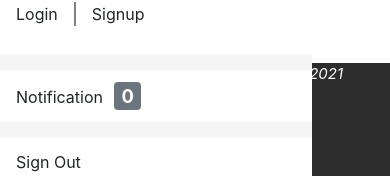
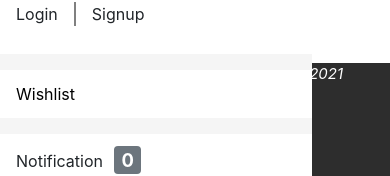
Before and after one commit to tundealabi/dealpot-nextjs, a Next.js app: page / in a window 390 px wide. Both pictures are taken after a click on the icon 19 px from the left and 34 px from the top of the page. Shown: the part 614-790 px from the top of the page. Built offline with nearby package versions, Linux system fonts and the light colour scheme; no server answers.

Commit message:
add wishlist link for side navbar-complete project v2.1

```diff
--- a/components/SideNav.jsx
+++ b/components/SideNav.jsx
@@ -76,6 +76,11 @@ const SideNav = ({displayFormContent,handleModal,showSideNav,handleSideNav,user,
                 <p onClick={()=>handleModalToggle("login")}>Login</p>
                 <p onClick={()=>handleModalToggle("signup")}>Signup</p>
             </div>
+            <div className={style.wishlist}>
+                  <Link href="/customer/wishlist">
+                    <a>Wishlist</a>
+                  </Link>
+            </div>
             <div className={style.notification} onClick={handleNotification}>
                 Notification
                 <span className={`badge ${unreadNotification ? "bg-danger" : "bg-secondary"}`}>{unreadNotification}</span>
--- a/styles/Sidenav.module.css
+++ b/styles/Sidenav.module.css
@@ -82,3 +82,11 @@
     margin-left: .69rem;
     font-size: 1.15rem;
 }
+.wishlist > a {
+  color: black;
+  text-decoration: none;
+}
+.wishlist > a:hover {
+  color: black;
+  text-decoration: none;
+}
```
